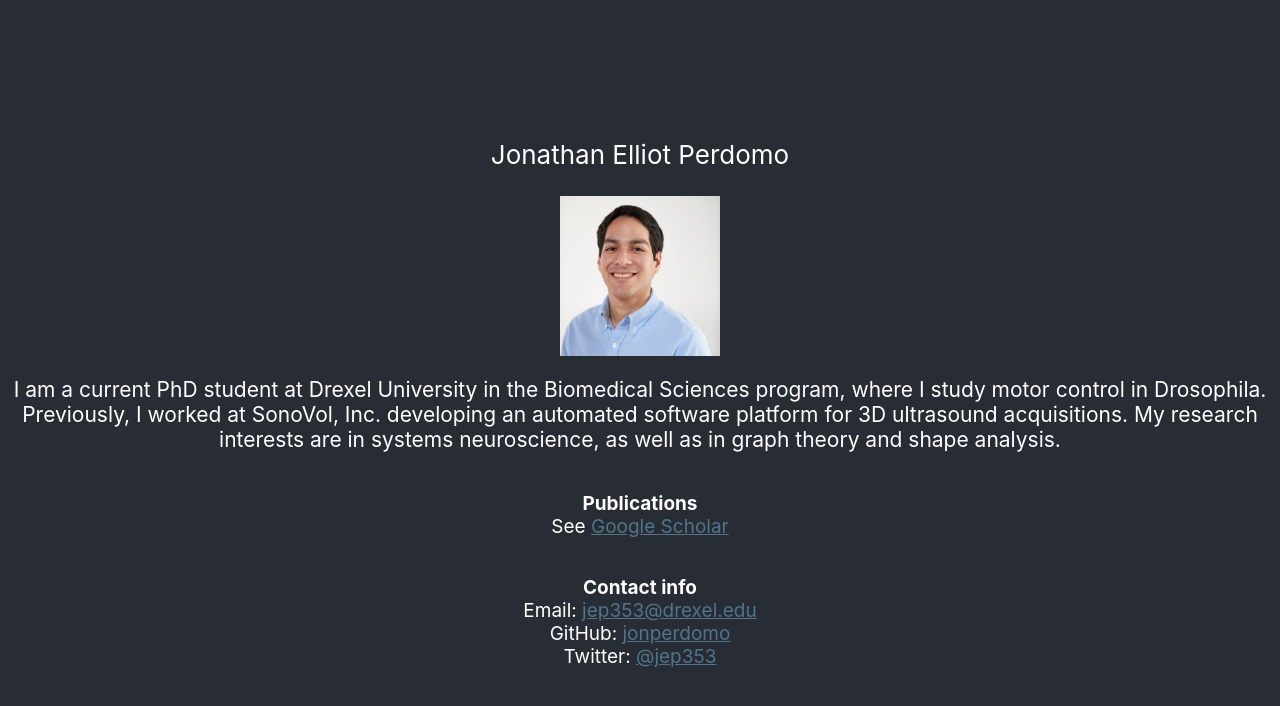
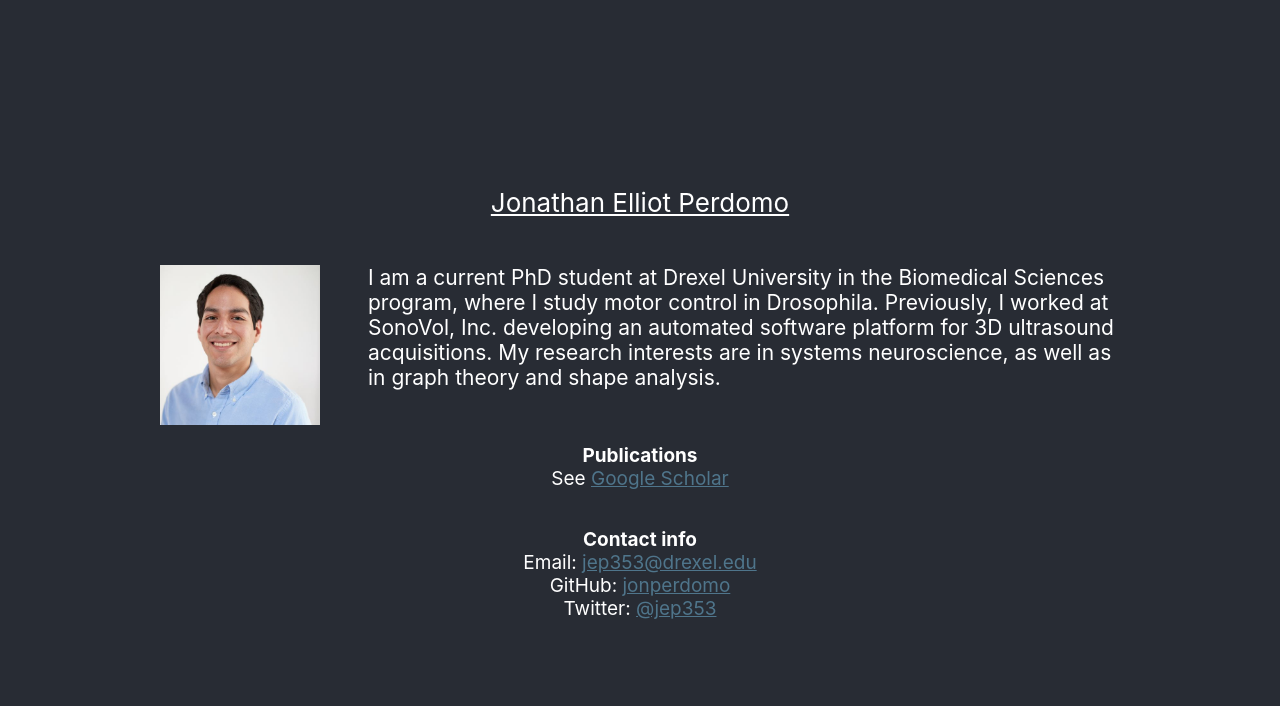
Before and after one commit to jonperdomo/jonperdomo.github.io, a React (Create React App) app: page / in a window 1280 px wide. Shown: the top 706 px of the page. Built offline with nearby package versions, Linux system fonts and the light colour scheme.

Commit message:
STYLE: Updated layout

```diff
--- a/src/App.css
+++ b/src/App.css
@@ -23,8 +23,10 @@
 }
 
 .About-section {
-  color: white;
-  font-size: calc(5px + 2vmin);
+    /* background-color: green; */
+    color: white;
+    font-size: calc(5px + 2vmin);
+    text-align: left;
 }
 
 .Contact-info {
@@ -36,3 +38,13 @@
   color: #4F758B;
   font-size: calc(3px + 2vmin);
 }
+
+.image {
+    padding-left: 10rem;
+    padding-right: 10rem;
+}
+
+img {
+    padding-right: 3rem;
+    float: left;
+}
--- a/src/App.js
+++ b/src/App.js
@@ -6,13 +6,14 @@ function App() {
     <div className="App">
       <header className="App-header">
       <p>
-        Jonathan Elliot Perdomo
+        <u>Jonathan Elliot Perdomo</u>
         </p>
-        <img src={logo} className="App-logo" alt="logo" />
-        <p className="About-section">
-        I am a current PhD student at Drexel University in the Biomedical Sciences program, where I study motor control in Drosophila. Previously, I worked at SonoVol, Inc. developing an automated software platform for 3D ultrasound acquisitions. My research interests are in systems neuroscience, as well as in graph theory and shape analysis.
-        </p>
-
+        <div class="image">
+            <p className="About-section">
+            <img src={logo} className="App-logo" alt="logo" />
+            I am a current PhD student at Drexel University in the Biomedical Sciences program, where I study motor control in Drosophila. Previously, I worked at SonoVol, Inc. developing an automated software platform for 3D ultrasound acquisitions. My research interests are in systems neuroscience, as well as in graph theory and shape analysis.
+            </p>
+        </div>
         <p className="Contact-info">
             <b>Publications</b><br/>
             See <a
```
